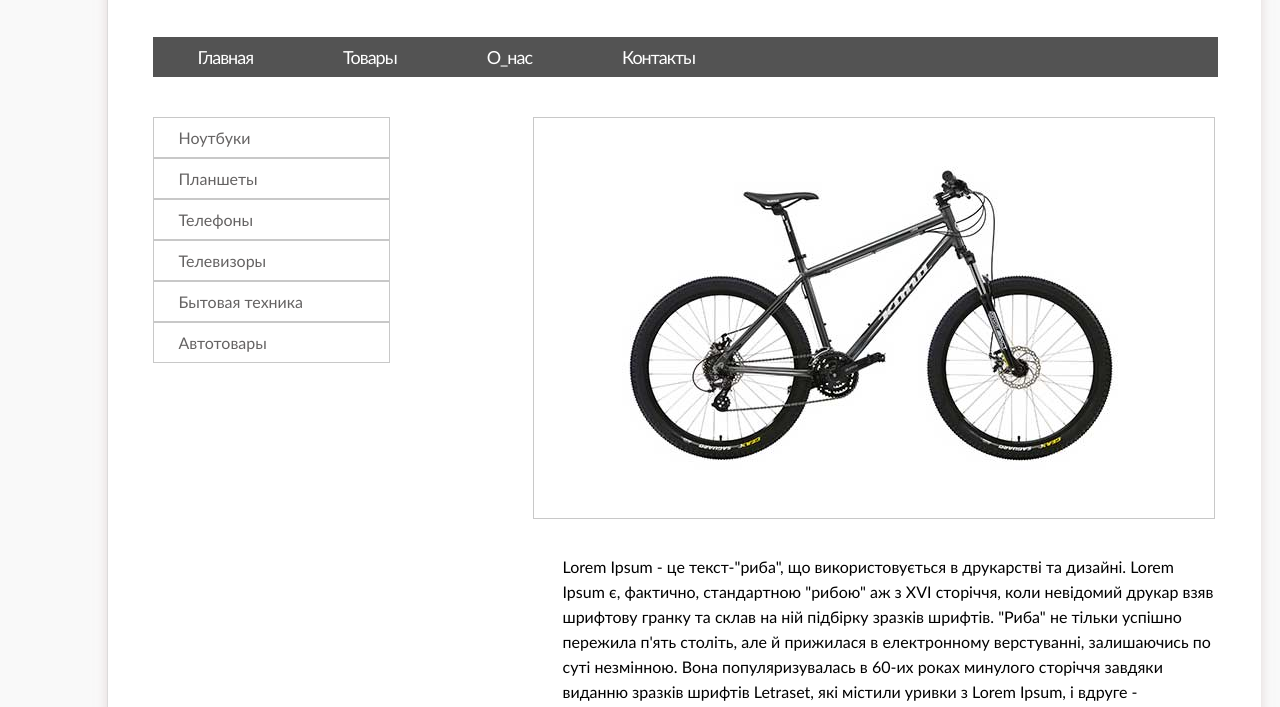
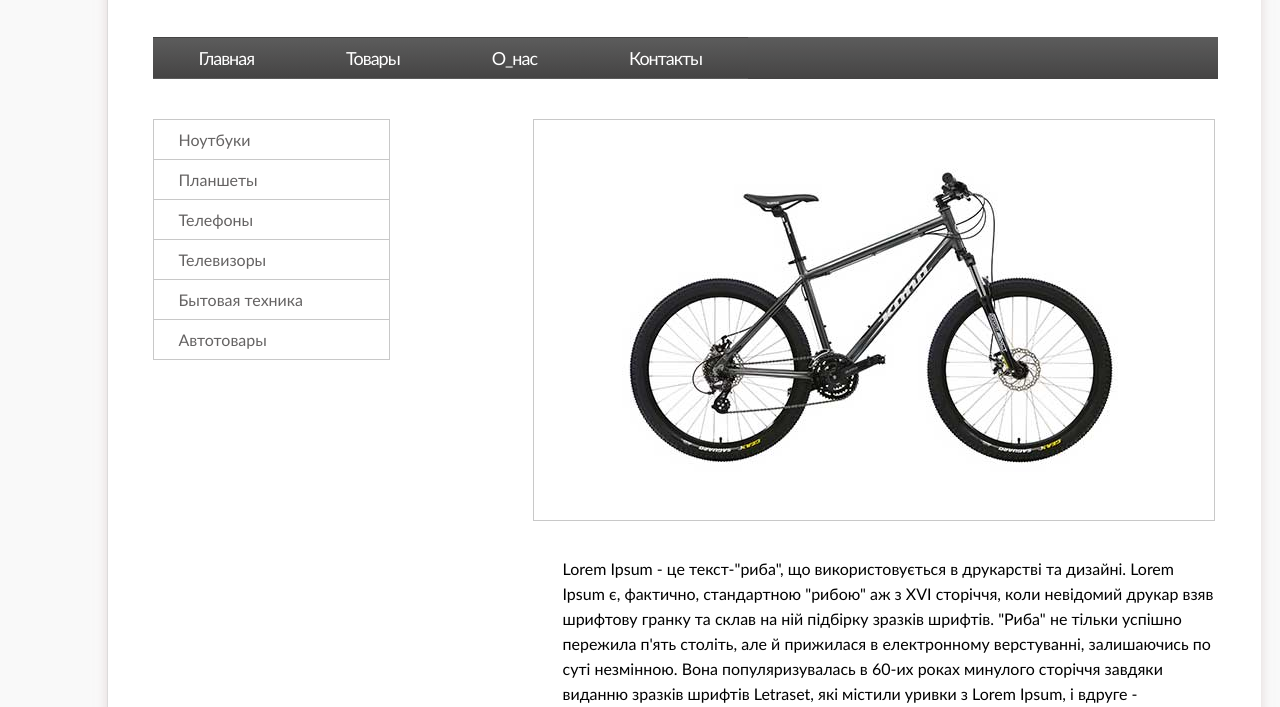
Before and after one commit to AleksShevchenko/Home_Work_3, a plain HTML site: page index.html in a window 1280 px wide. Shown: the part 93-800 px from the top of the page. Drawn offline with Linux system fonts and the light colour scheme.

Commit message:
corrected

```diff
--- a/css/style.css
+++ b/css/style.css
@@ -2,10 +2,14 @@
 	margin: 0;
 	padding: 0;
 }
-.container{
+    html{
+    height: 100%;
+    }
+
+   .container{
 	margin: 0 auto;
 	width: 1063px;
-    height: 950px;
+    min-height: 100%;
 	padding: 50px 45px 0px;
 	background: #ffffff;
 	border-left: 1px solid #dbdbdb;
@@ -13,6 +17,7 @@
 }
 
 body{
+	height: 100%;
 	font-family: Calibri;
 	width: 1367px;
     background: #f9f9f9;
@@ -22,13 +27,14 @@ body{
 	height: 80px;
 }
 .top_menu li {
+	border: 1px solid rgba(0, 0, 0, 0);
 	font-size: 18px;
 	line-height: 40px;
 	text-align: center;
 	display:inline-block;
 	margin: 0;
 	padding: 0;
-	background: #535353;
+	background: linear-gradient(to top, #454444, #5c5c5c);
 }
 .top_menu a{
 	color: white;
@@ -39,12 +45,12 @@ body{
 	width: 1065px;
 	font-size:0;
 	letter-spacing:-1px;
-	background: #535353;
+	background: linear-gradient(to top, #454444, #5c5c5c);
 	line-height: 0px;
  }
 
  .top_menu li:hover{
-	background: #373737;
+	background: linear-gradient(to top, #2e2e2e, #4a4a4a);
 	border-left: 1px solid #838383;
 	border-right: 1px solid #838383;
 }
@@ -66,9 +72,14 @@ body{
     line-height: 40px;
     color: #656363;
     text-decoration: none;
-    border: 1px solid #c8c8c8;
+    border-bottom: 1px solid #c8c8c8;
+    border-right: 1px solid #c8c8c8;
+    border-left: 1px solid #c8c8c8;
     display: block;
     height: 39px;
+}
+.left_menu li:first-child{
+	border-top: 1px solid #c8c8c8;
 }
 .image{
 
```
